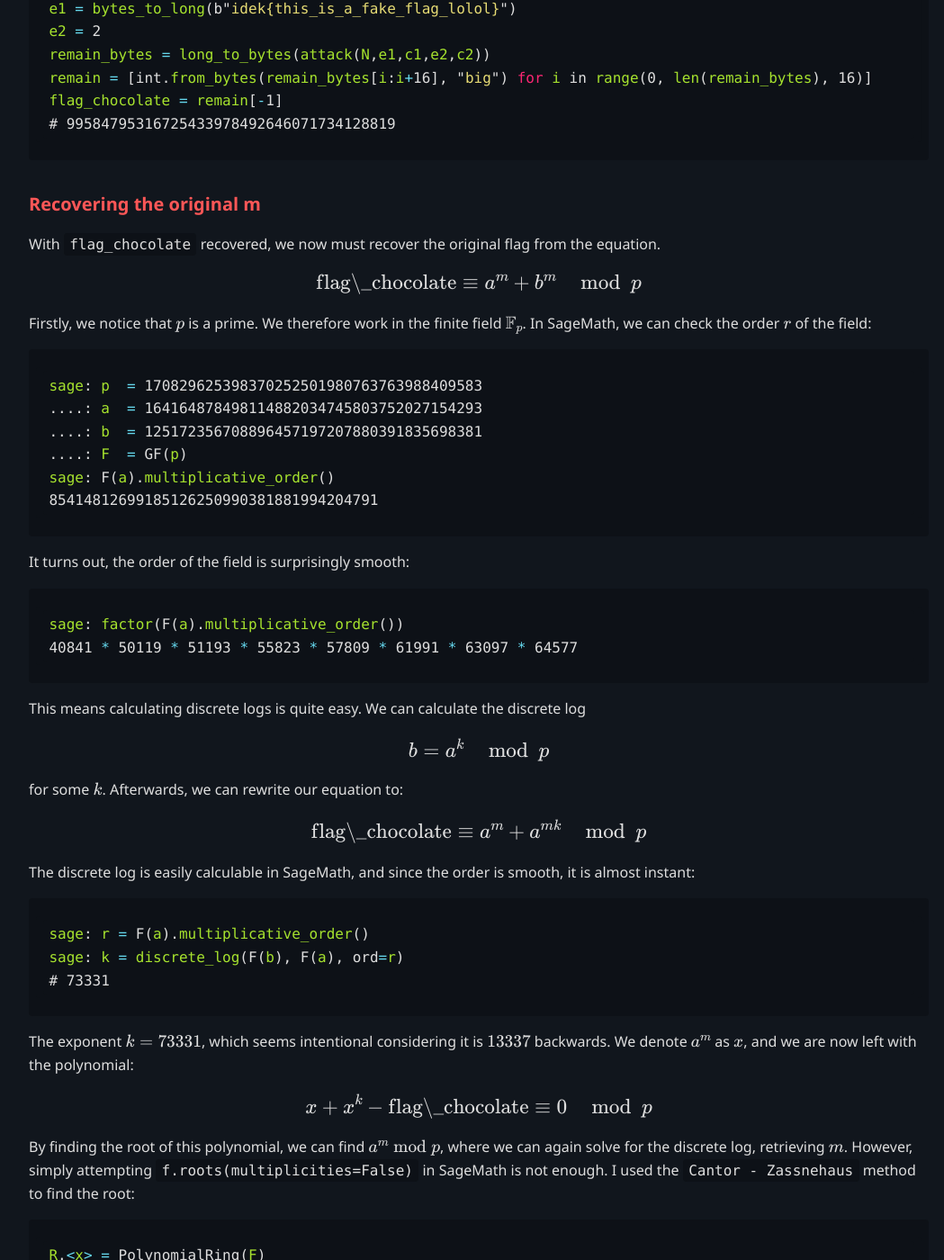
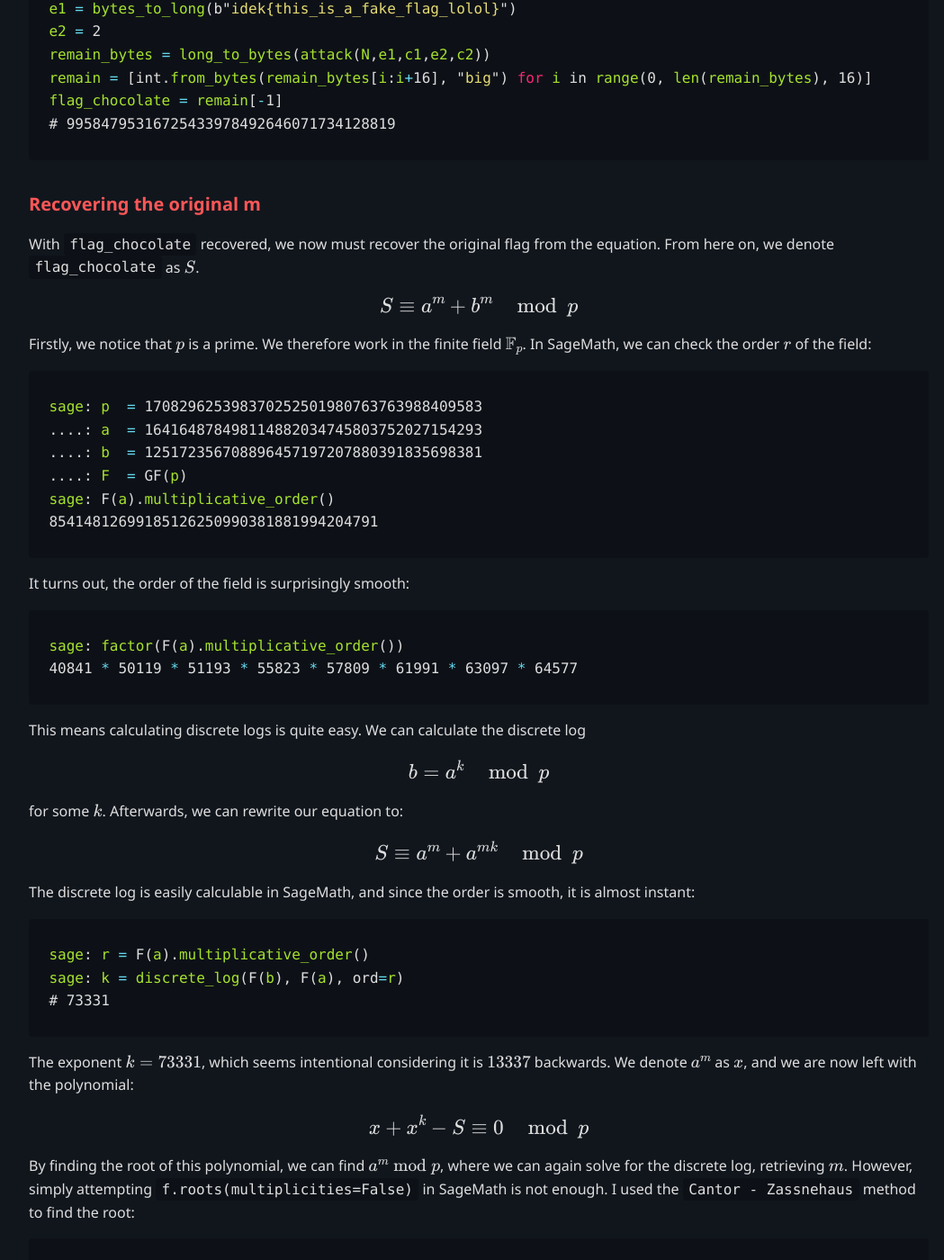
Before and after one commit to Zukane/zukane.github.io, a Jekyll site: the page built from docs/_posts/2025-08-02-diamond-ticket.md, in a window 1280 px wide and 1400 px high, scrolled down 2850 px. Shown: the whole window at 90% size, without its empty margins (108-1157 px from the left). Built offline with Jekyll 4.4.1, drawn with Linux system fonts in a browser that asks for light colours.

Commit message:
diamond ticket idekctf

```diff
--- a/docs/_posts/2025-08-02-diamond-ticket.md
+++ b/docs/_posts/2025-08-02-diamond-ticket.md
@@ -114,10 +114,10 @@ flag_chocolate = remain[-1]
 
 ##### Recovering the original m
 
-With `flag_chocolate` recovered, we now must recover the original flag from the equation.
+With `flag_chocolate` recovered, we now must recover the original flag from the equation. From here on, we denote `flag_chocolate` as $S$.
 
 $$
-\large \text{flag\_chocolate} \equiv a^{m} + b^{m} \mod p
+\large S \equiv a^{m} + b^{m} \mod p
 $$
 
 Firstly, we notice that $p$ is a prime. We therefore work in the finite field $\mathbb{F}_{p}$. In SageMath, we can check the order $r$ of the field:
@@ -147,7 +147,7 @@ $$
 for some $k$. Afterwards, we can rewrite our equation to:
 
 $$
-\large \text{flag\_chocolate} \equiv a^{m} + a^{mk} \mod p
+\large S \equiv a^{m} + a^{mk} \mod p
 $$
 
 The discrete log is easily calculable in SageMath, and since the order is smooth, it is almost instant:
@@ -161,7 +161,7 @@ sage: k = discrete_log(F(b), F(a), ord=r)
 The exponent $k = 73331$, which seems intentional considering it is $13337$ backwards. We denote $a^{m}$ as $x$, and we are now left with the polynomial:
 
 $$
-\large x + x^{k} - \text{flag\_chocolate} \equiv 0 \mod p
+\large x + x^{k} - S \equiv 0 \mod p
 $$
 
 By finding the root of this polynomial, we can find $a^{m} \bmod p$, where we can again solve for the discrete log, retrieving $m$. However, simply attempting `f.roots(multiplicities=False)` in SageMath is not enough. I used the `Cantor - Zassnehaus` method to find the root:
```
